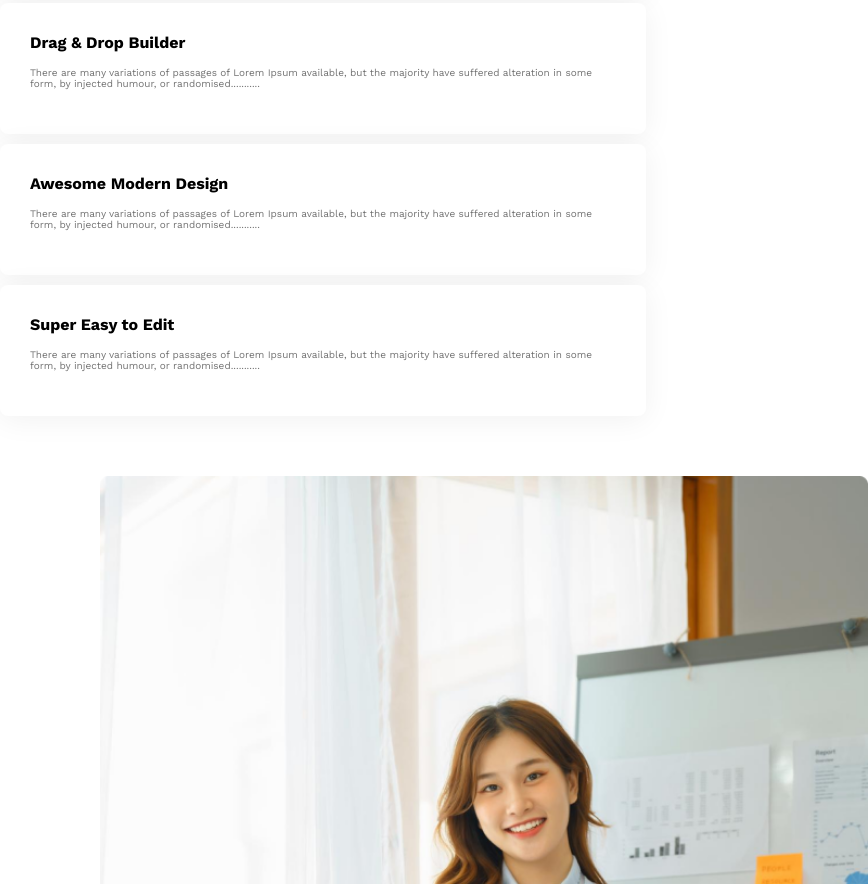
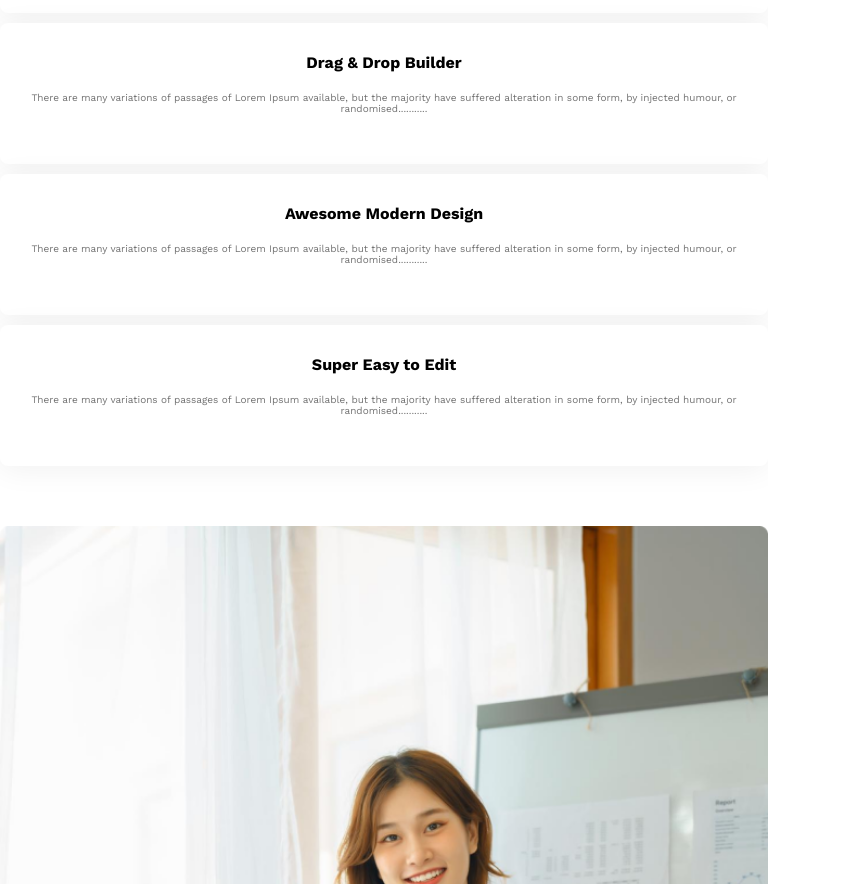
Before and after one commit to razu351724/my-oneFist-github-repo, a plain HTML site: page Module9v1/index.html in a window 768 px wide. Shown: the part 4276-5160 px from the top of the page, 868 px wide, since content can reach past the window. Drawn offline with nearby package versions, Linux system fonts and the light colour scheme.

Commit message:
Features you will love  section responsiv

```diff
--- a/Module9v1/styel.css
+++ b/Module9v1/styel.css
@@ -550,6 +550,21 @@ img{width: 100%; height: 100%;}
     .features{
       flex-direction: column;
     }
+    /* Features you will love  section  stated */
+    .features{
+      flex-direction: column;
+    }
+    .features-left{text-align: center;}
+    .features-rigth img{
+      width: 100%;
+      margin-left: 0;
+    }
+    .features p{
+      width: auto;
+      margin: 20px auto;
+    }
+    .features-card{
+      width: auto;}
  /* footer section */
   footer{
     width: auto;
```
